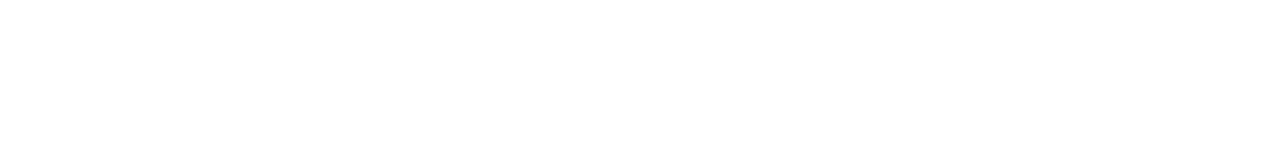
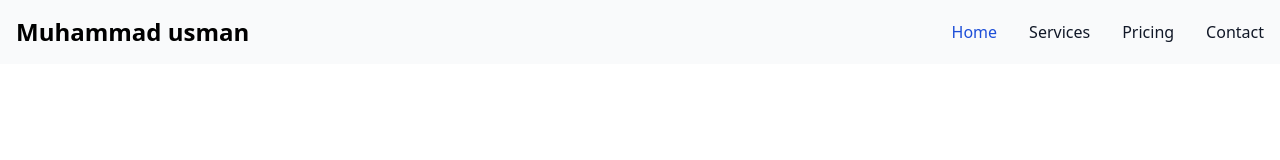
Before and after one commit to salman-aly/portfolio-usman, a plain HTML site: page index.html in a window 1280 px wide. Drawn offline with nearby package versions, Linux system fonts and the light colour scheme.

Commit message:
portfolio

```diff
--- a/index.html
+++ b/index.html
@@ -4,6 +4,7 @@
     <meta charset="UTF-8">
     <meta name="viewport" content="width=device-width, initial-scale=1.0">
     <title>portfolio</title>
+    <script src="https://cdn.tailwindcss.com"></script>
 
     <!-- ================================ -->
   <!-- ============ style.css ============= -->
@@ -11,8 +12,41 @@
     <link rel="stylesheet" href="./style.css">
 </head>
 <body>
-      <div></div>
 
+
+  <nav class="border-gray-200 bg-gray-50 dark:bg-gray-800 dark:border-gray-700">
+    <div class="max-w-screen-xl flex flex-wrap items-center justify-between mx-auto p-4">
+      <a href="#" class="flex items-center space-x-3 rtl:space-x-reverse">
+          <!-- <img src="https://flowbite.com/docs/images/logo.svg" class="h-8" alt="Flowbite Logo" /> -->
+          <span class="self-center text-2xl font-semibold whitespace-nowrap dark:text-white">Muhammad usman</span>
+      </a>
+      <button data-collapse-toggle="navbar-solid-bg" type="button" class="inline-flex items-center p-2 w-10 h-10 justify-center text-sm text-gray-500 rounded-lg md:hidden hover:bg-gray-100 focus:outline-none focus:ring-2 focus:ring-gray-200 dark:text-gray-400 dark:hover:bg-gray-700 dark:focus:ring-gray-600" aria-controls="navbar-solid-bg" aria-expanded="false">
+          <span class="sr-only">Open main menu</span>
+          <svg class="w-5 h-5" aria-hidden="true" xmlns="http://www.w3.org/2000/svg" fill="none" viewBox="0 0 17 14">
+              <path stroke="currentColor" stroke-linecap="round" stroke-linejoin="round" stroke-width="2" d="M1 1h15M1 7h15M1 13h15"/>
+          </svg>
+      </button>
+      <div class="hidden w-full md:block md:w-auto" id="navbar-solid-bg">
+        <ul class="flex flex-col font-medium mt-4 rounded-lg bg-gray-50 md:space-x-8 rtl:space-x-reverse md:flex-row md:mt-0 md:border-0 md:bg-transparent dark:bg-gray-800 md:dark:bg-transparent dark:border-gray-700">
+          <li>
+            <a href="#" class="block py-2 px-3 md:p-0 text-white bg-blue-700 rounded md:bg-transparent md:text-blue-700 md:dark:text-blue-500 dark:bg-blue-600 md:dark:bg-transparent" aria-current="page">Home</a>
+          </li>
+          <li>
+            <a href="#" class="block py-2 px-3 md:p-0 text-gray-900 rounded hover:bg-gray-100 md:hover:bg-transparent md:border-0 md:hover:text-blue-700 dark:text-white md:dark:hover:text-blue-500 dark:hover:bg-gray-700 dark:hover:text-white md:dark:hover:bg-transparent">Services</a>
+          </li>
+          <li>
+            <a href="#" class="block py-2 px-3 md:p-0 text-gray-900 rounded hover:bg-gray-100 md:hover:bg-transparent md:border-0 md:hover:text-blue-700 dark:text-white md:dark:hover:text-blue-500 dark:hover:bg-gray-700 dark:hover:text-white md:dark:hover:bg-transparent">Pricing</a>
+          </li>
+          <li>
+            <a href="#" class="block py-2 px-3 md:p-0 text-gray-900 rounded hover:bg-gray-100 md:hover:bg-transparent md:border-0 md:hover:text-blue-700 dark:text-white md:dark:hover:text-blue-500 dark:hover:bg-gray-700 dark:hover:text-white md:dark:hover:bg-transparent">Contact</a>
+          </li>
+        </ul>
+      </div>
+    </div>
+  </nav>
+
+
+      <!-- <h1>hello my name is usman</h1> -->
 <script src="app.js"></script>
 </body>
 </html>
--- a/style.css
+++ b/style.css
@@ -0,0 +1,12 @@
+*{
+    margin: 0px;
+    padding: 0px;
+    box-sizing: border-box;
+}
+
+
+
+
+/* body{
+    background-image: url("public/download.png");
+} */
```
Also changed, not shown: public/download.png (added).
